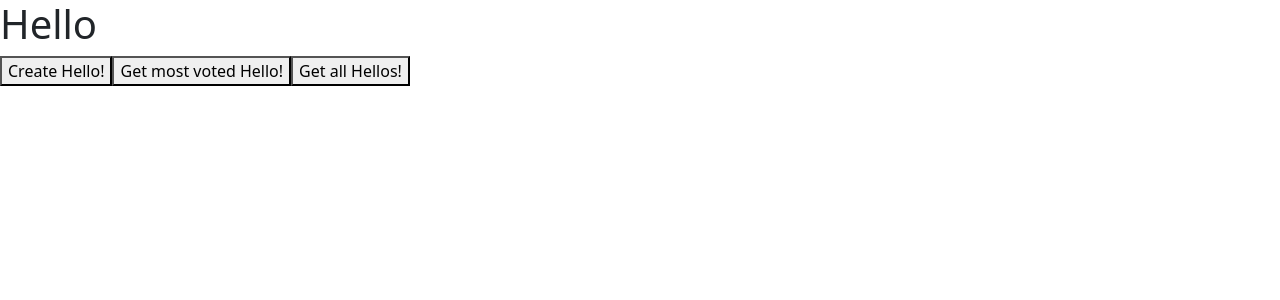
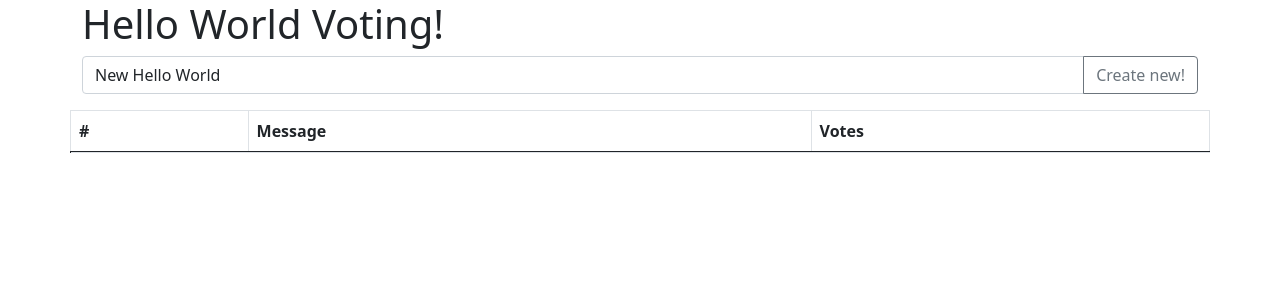
Before and after one commit to msteiner96/simple-eth-poll, a Next.js app: page / in a window 1280 px wide. Shown: the top 300 px of the page. Built offline with nearby package versions, Linux system fonts and the light colour scheme.

Commit message:
Frontend Stuff, Voting Buttons

```diff
--- a/pages/index.js
+++ b/pages/index.js
@@ -2,6 +2,7 @@ import Head from 'next/head'
 import Web3 from 'web3'
 import { useState, useEffect } from 'react'
 import { abi, contractAddress } from '../constants/abi';
+import { Button, Container, Row, Col, Table, InputGroup, FormControl } from 'react-bootstrap';
 
 export default function Home() {
 
@@ -22,7 +23,7 @@ export default function Home() {
         let w3 = new Web3(ethereum)
         let c = new w3.eth.Contract(abi, contractAddress)
         setContract(c)
-
+        getHelloListing(c)
         // Else throw error
       }).catch((err) => console.log(err))
       : console.log("Please install MetaMask")
@@ -31,8 +32,8 @@ export default function Home() {
   /**
    * Create a new hello string
    */
-  function createHello() {
-    contract.methods.CreateHello('Hello World').send({from:address})
+  function createHello(hello) {
+    contract.methods.CreateHello(hello).send({ from: address })
   }
 
   /**
@@ -45,8 +46,17 @@ export default function Home() {
   /**
    * Get all submited hellos including their votings
    */
-  function GetHelloListing() {
-    contract.methods.GetHelloListing().call().then(result => setAllHellos(result))
+  function getHelloListing(c) {
+    c = c ?? contract
+    c.methods.GetHelloListing().call().then(result => setAllHellos(result))
+  }
+
+  /**
+   * Vote for a hello
+   */
+  function voteHello(hello) {
+    contract.methods.VoteHello(hello).send({ from: address })
+    getHelloListing();
   }
 
   // Markup
@@ -57,10 +67,41 @@ export default function Home() {
       </Head>
 
       <main>
-        <h1>Hello</h1>
-        <button onClick={createHello}>Create Hello!</button>
-        <button onClick={getHello}>Get most voted Hello!</button>
-        <button onClick={GetHelloListing}>Get all Hellos!</button>
+        <Container>
+          <Row>
+            <h1>Hello World Voting!</h1>
+            <InputGroup className="mb-3">
+              <FormControl
+                defaultValue="New Hello World"
+                id="test"
+              />
+              <Button onClick={() => createHello(document.getElementById('test').value)} variant="outline-secondary">
+                Create new!
+              </Button>
+            </InputGroup>
+            </Row>
+            <Row>
+            <Table striped bordered hover>
+              <thead>
+                <tr>
+                  <th>#</th>
+                  <th>Message</th>
+                  <th>Votes</th>
+                </tr>
+              </thead>
+              <tbody>
+                {allHellos ? allHellos.map((data, i) => (
+                  <tr key={i}>
+                    <td>{i + 1}</td>
+                    <td>{data[0]}</td>
+                    <td>{data[1]}</td>
+                    <td><Button onClick={() => voteHello(i)}>Vote!</Button></td>
+                  </tr>
+                )) : <tr></tr>}
+              </tbody>
+            </Table>
+          </Row>
+        </Container>
       </main>
 
       <footer>
```
